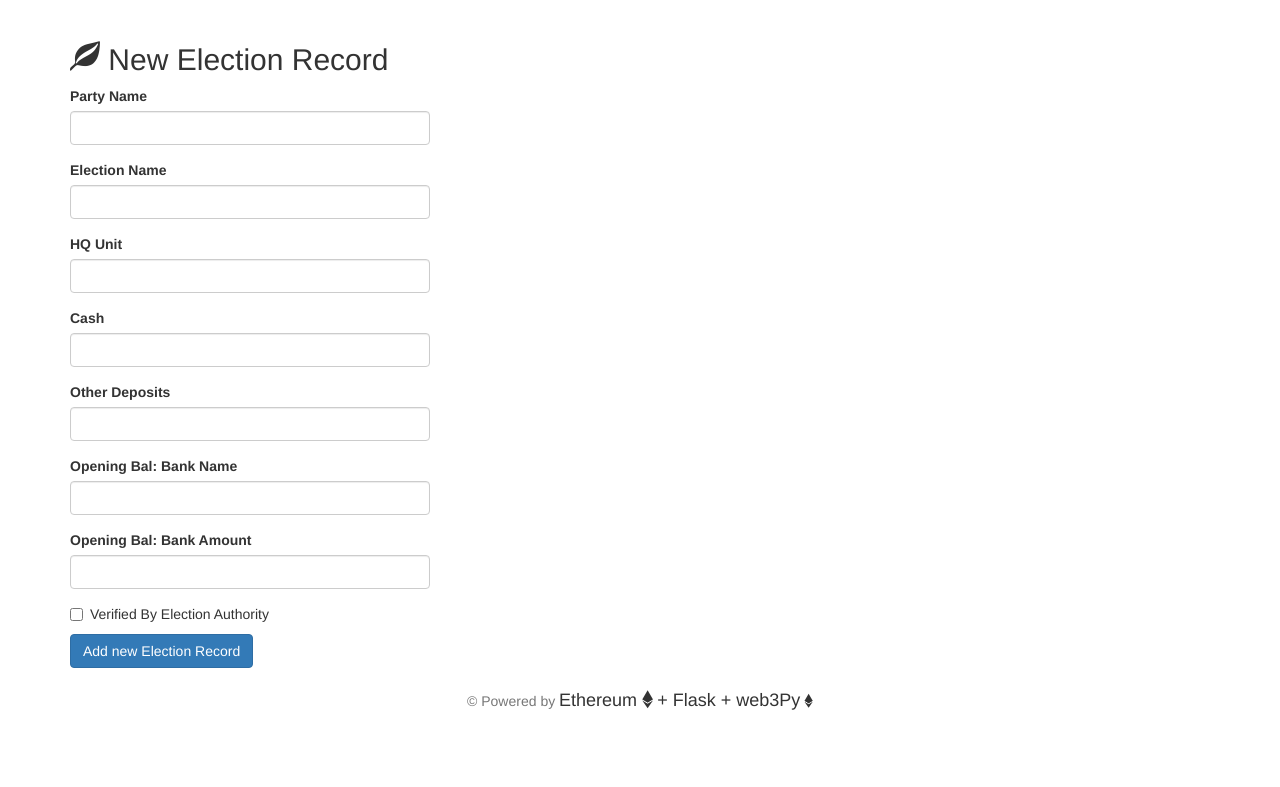
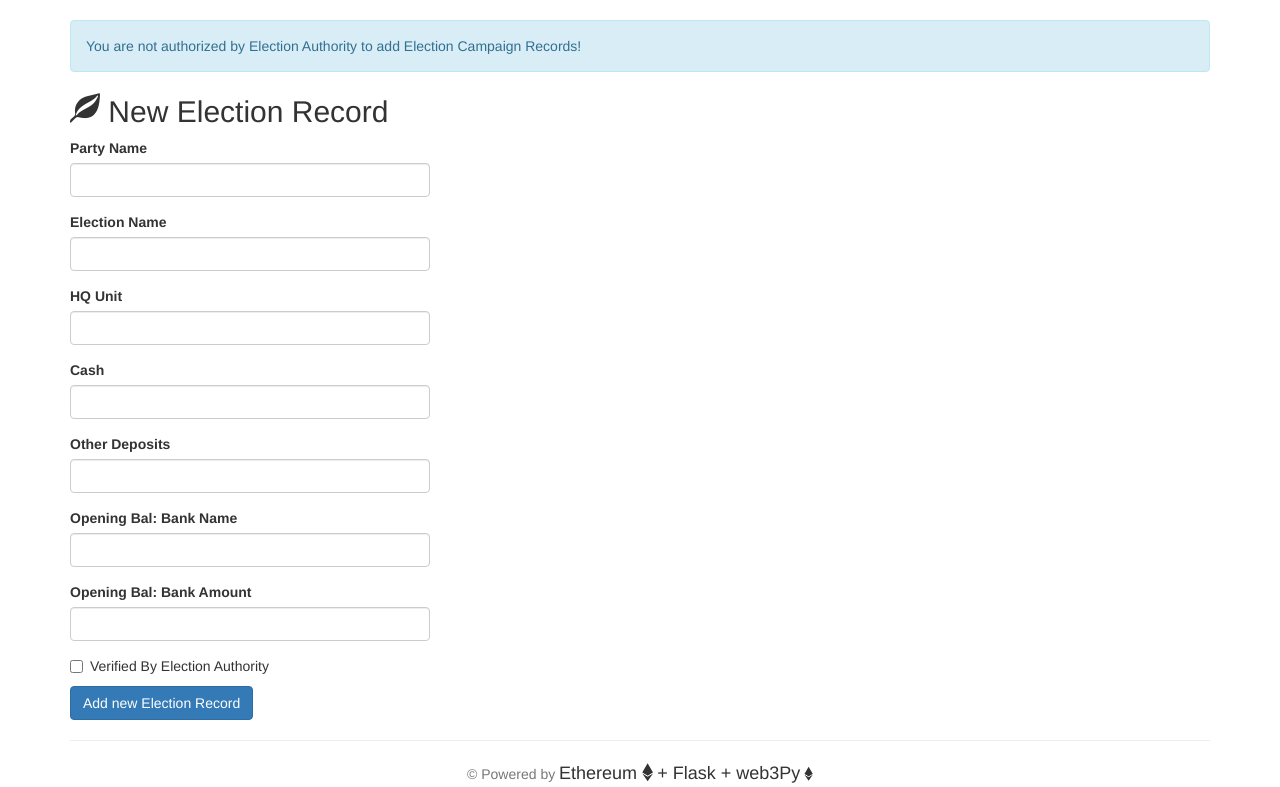
Before and after one commit to faruk13/blockchainProject, a Flask app: page /addElectionRecord in a window 1280 px wide. Shown: the part 52-839 px from the top of the page. Before the commit the page ends 762 px from the top, so only its background shows below. Run offline with Flask 2, Linux system fonts and the light colour scheme; some libraries are stand-ins or nearby versions.

Commit message:
added acl check admin address can enter data

```diff
--- a/App/__init__.py
+++ b/App/__init__.py
@@ -8,3 +8,8 @@ app.config.from_object(Config)
 bootstrap = Bootstrap(app)
 
 from App import routes, contracts
+
+# # In Blockchain
+# contract_address = app.config['CONTRACT_ADDRESS']
+# account_address = app.config['SENDER_ACCOUNT_ADDRESS']
+# admin_account_address = app.config['ADMIN_ACCOUNT_ADDRESS']
--- a/App/contracts.py
+++ b/App/contracts.py
@@ -9,4 +9,12 @@ web3 = Web3(Web3.HTTPProvider(app.config['GANACHE_URL']))
 
 web3.eth.defaultAccount = web3.eth.accounts[0]
 
+sender_account = web3.eth.account.privateKeyToAccount(app.config['SENDER_KEY'])
+
 contract = web3.eth.contract(address = app.config['CONTRACT_ADDRESS'] , abi=app.config['ABI'])
+
+def admin_check():
+    if sender_account.address != app.config['ADMIN_ACCOUNT_ADDRESS']:
+        return False
+
+    return True
--- a/App/forms.py
+++ b/App/forms.py
@@ -1,7 +1,14 @@
 from flask_wtf import FlaskForm
 from wtforms import StringField, PasswordField, BooleanField, SubmitField
 from wtforms import IntegerField, DateField
-from wtforms.validators import DataRequired
+from wtforms.validators import DataRequired, ValidationError
+from App import app
+from App.contracts import sender_account, admin_check
+
+def validate_admin(form, field):
+    print(sender_account.address, app.config['ADMIN_ACCOUNT_ADDRESS'])
+    if admin_check() == False:
+        raise ValidationError('Only authorized Election Authority can add!')
 
 class ElectionRecordForm(FlaskForm):
     partyName = StringField('Party Name', validators=[DataRequired()])
@@ -12,26 +19,26 @@ class ElectionRecordForm(FlaskForm):
     bankName = StringField('Opening Bal: Bank Name', validators=[DataRequired()])
     bankAmount = IntegerField('Opening Bal: Bank Amount', validators=[DataRequired()])
     verified = BooleanField('Verified By Election Authority')
-    submit = SubmitField('Add new Election Record')
+    submit = SubmitField('Add new Election Record', validators=[validate_admin])
 
 class UpdateOpeningBankBalance(FlaskForm):
     recordId = IntegerField('RecordId', validators=[DataRequired()])
     bankName = StringField('Opening Bal: Bank Name', validators=[DataRequired()])
     bankAmount = IntegerField('Opening Bal: Bank Amount', validators=[DataRequired()])
-    submit = SubmitField('Update Opening Bank Balance')
+    submit = SubmitField('Update Opening Bank Balance', validators=[validate_admin])
 
 class AddGrossReceipt(FlaskForm):
     recordId = IntegerField('RecordId', validators=[DataRequired()])
     cash = IntegerField('Cash', validators=[DataRequired()])
     chequeAmount = IntegerField('Cash', validators=[DataRequired()])
-    submit = SubmitField('Add Gross Receipt')
+    submit = SubmitField('Add Gross Receipt', validators=[validate_admin])
 
 class AddGrossExpenditure(FlaskForm):
     recordId = IntegerField('RecordId', validators=[DataRequired()])
     cash = IntegerField('Cash', validators=[DataRequired()])
     chequeAmount = IntegerField('Cheque Amount', validators=[DataRequired()])
     draft = IntegerField('Draft', validators=[DataRequired()])
-    submit = SubmitField('Add Gross Expenditure')
+    submit = SubmitField('Add Gross Expenditure', validators=[validate_admin])
 
 # class AddTravelExpensesStarCampaigners(FlaskForm):
 #     recordId = IntegerField('RecordId', validators=[DataRequired()])
@@ -57,7 +64,7 @@ class AddExpensesOnMediaAd(FlaskForm):
     nameOfMedia = StringField('Name Of Media', validators=[DataRequired()])
     dateOfTelecast = StringField('Date Of Telecast', validators=[DataRequired()])
     amount = IntegerField('Amount', validators=[DataRequired()])
-    submit = SubmitField('Add Expenses On Media Ad')
+    submit = SubmitField('Add Expenses On Media Ad', validators=[validate_admin])
 
 class AddExpensesOnPublicityMaterial(FlaskForm):
     recordId = IntegerField('RecordId', validators=[DataRequired()])
@@ -65,7 +72,7 @@ class AddExpensesOnPublicityMaterial(FlaskForm):
     nameOfRegion = StringField('Name Of Region', validators=[DataRequired()])
     detailsOfItems = StringField('Details Of Items', validators=[DataRequired()])
     amount = IntegerField('Amount', validators=[DataRequired()])
-    submit = SubmitField('Add Expenses On Publicity Material')
+    submit = SubmitField('Add Expenses On Publicity Material', validators=[validate_admin])
 
 class AddExpensesOnPublicMeetings(FlaskForm):
     recordId = IntegerField('RecordId', validators=[DataRequired()])
@@ -73,4 +80,4 @@ class AddExpensesOnPublicMeetings(FlaskForm):
     dateOfMeeting = StringField('Date Of Meeting', validators=[DataRequired()])
     detailsOfItems = StringField('Details Of Items', validators=[DataRequired()])
     amount = IntegerField('Amount', validators=[DataRequired()])
-    submit = SubmitField('Add Expenses On Publicity Meeting')
+    submit = SubmitField('Add Expenses On Publicity Meeting', validators=[validate_admin])
--- a/App/routes.py
+++ b/App/routes.py
@@ -1,8 +1,16 @@
 from flask import render_template, flash, redirect, url_for, session
 from App import app
-from App.contracts import contract, web3
+from App.contracts import contract, web3, sender_account, admin_check
 from App.forms import *
 from App import serializer as serialize
+
+
+def not_admin_msg():
+    if admin_check() == False:
+        not_auth_msg = "You are not authorized by Election Authority to add Election Campaign Records!"
+        flash(not_auth_msg)
+
+    return None
 
 @app.route('/')
 @app.route('/index')
@@ -10,8 +18,7 @@ def index():
 
     rec_count = contract.functions.getERecCount().call()
     recordList = []
-    contract_address = app.config['CONTRACT_ADDRESS']
-    account_address = app.config['SENDER_ACCOUNT_ADDRESS']
+
     for i in range(1, rec_count+1):
         partyName = contract.functions.getERecPartyName(i).call()
         electionName = contract.functions.getERecElectionName(i).call()
@@ -31,8 +38,8 @@ def index():
         title='Election Records in Blockchain',
         rec_count=rec_count,
         recordList=recordList,
-        account_address=account_address,
-        contract_address=contract_address
+        account_address=sender_account.address,
+        contract_address=contract.address
     )
 
 
@@ -82,6 +89,7 @@ def publicMeeting(recordNo):
 @app.route('/addElectionRecord',  methods=['GET', 'POST'])
 def addElectionRecord():
     form = ElectionRecordForm()
+    not_admin_msg()
     if form.validate_on_submit():
         tx_hash = contract.functions.addElectionRecord(
             form.partyName.data,
@@ -102,6 +110,7 @@ def addElectionRecord():
 @app.route('/updateOpeningBankBalance',  methods=['GET', 'POST'])
 def updateOpeningBankBalance():
     form = UpdateOpeningBankBalance()
+    not_admin_msg()
     if form.validate_on_submit():
         tx_hash = contract.functions.updateOpeningBankBalance(
             form.recordId.data,
@@ -111,12 +120,15 @@ def updateOpeningBankBalance():
         txHash = web3.toHex(tx_hash)
         flash("Opening Bank Balance updated! Transaction Hash: "+txHash, 'info')
         return redirect(url_for('index'))
-
+    # else:
+    #     flash("Cant update! not Admin", 'error')
+        #return redirect(url_for('updateOpeningBankBalance'))
     return render_template('updateOpeningBankBalance.html',  title='Update BankBalance', form=form)
 
 @app.route('/addGrossReceipt',  methods=['GET', 'POST'])
 def addGrossReceipt():
     form = AddGrossReceipt()
+    not_admin_msg()
     if form.validate_on_submit():
         tx_hash = contract.functions.addGrossReceipt(
             form.recordId.data,
@@ -132,6 +144,7 @@ def addGrossReceipt():
 @app.route('/addGrossExpenditure',  methods=['GET', 'POST'])
 def addGrossExpenditure():
     form = AddGrossExpenditure()
+    not_admin_msg()
     if form.validate_on_submit():
         tx_hash = contract.functions.addGrossExpenditure(
             form.recordId.data,
@@ -150,6 +163,7 @@ def addGrossExpenditure():
 @app.route('/addExpensesOnMediaAd',  methods=['GET', 'POST'])
 def addExpensesOnMediaAd():
     form = AddExpensesOnMediaAd()
+    not_admin_msg()
     if form.validate_on_submit():
         tx_hash = contract.functions.addExpensesOnMediaAd(
             form.recordId.data,
@@ -168,6 +182,7 @@ def addExpensesOnMediaAd():
 @app.route('/addExpensesOnPublicityMaterial',  methods=['GET', 'POST'])
 def addExpensesOnPublicityMaterial():
     form = AddExpensesOnPublicityMaterial()
+    not_admin_msg()
     if form.validate_on_submit():
         tx_hash = contract.functions.addExpensesOnPublicityMaterial(
             form.recordId.data,
@@ -185,6 +200,7 @@ def addExpensesOnPublicityMaterial():
 @app.route('/addExpensesOnPublicMeetings',  methods=['GET', 'POST'])
 def addExpensesOnPublicMeetings():
     form = AddExpensesOnPublicMeetings()
+    not_admin_msg()
     if form.validate_on_submit():
         tx_hash = contract.functions.addExpensesOnPublicMeetings(
             form.recordId.data,
--- a/App/templates/base.html
+++ b/App/templates/base.html
@@ -44,9 +44,9 @@
     {% block footer %}
 
     <footer class="footer">
+
         <div class="container" align="center">
-            <br>
-
+            <hr>
             <span class="text-muted grey-text text-darken-4">&copy; Powered by </span>
             <span class="black-text text-darken-4" style='font-size:18px'>Ethereum </span>
             <i class="fab fa-ethereum" style='font-size:18px'></i>
--- a/App/templates/macros.html
+++ b/App/templates/macros.html
@@ -33,6 +33,33 @@
 </div>
 {% endmacro %}
 
+
+{% macro add_record_links() %}
+
+<div class="btn-group">
+    <button type="button" class="btn btn-success dropdown-toggle" data-toggle="dropdown" aria-haspopup="true" aria-expanded="false">
+      Add Election Records <span class="caret"></span>
+    </button>
+    <ul class="dropdown-menu">
+        <li>    <a href = "{{ url_for('addElectionRecord') }}"><span class="glyphicon glyphicon-plus"></span> Add New Election Campaign Record </a>
+        </li>
+        <li>    <a href = "{{ url_for('updateOpeningBankBalance') }}"><span class="glyphicon glyphicon-plus"></span> Update OpeningBankBalance </a>
+        </li>
+        <li>    <a href = "{{ url_for('addGrossReceipt') }}"><span class="glyphicon glyphicon-gift"></span> Add Gross Receipt </a>
+        </li>
+        <li>    <a href = "{{ url_for('addGrossExpenditure') }}"><span class="glyphicon glyphicon-sunglasses"></span> Add Gross Expenditure </a>
+        </li>
+        <li>    <a href = "{{ url_for('addExpensesOnMediaAd') }}"><span class="glyphicon glyphicon-sunglasses"></span> Add Expenses MediaAd </a>
+        </li>
+        <li>    <a href = "{{ url_for('addExpensesOnPublicityMaterial') }}"><span class="glyphicon glyphicon-sunglasses"></span> Add Expenses Publicity Material</a>
+        </li>
+        <li>    <a href = "{{ url_for('addExpensesOnPublicMeetings') }}"><span class="glyphicon glyphicon-sunglasses"></span> Add Expenses Public Meetings </a>
+        </li>
+    </ul>
+  </div>
+  <br>
+{% endmacro %}
+
 {% macro party_name(partyName) %}
 <h3 class="text-danger"><span class="glyphicon glyphicon-globe"></span> Political Party: </h3>
 <h3>{{ partyName }}</h3>
```
Also changed, not shown: App/templates/index.html (+4 -7 lines), config.py (+10 -2 lines).
